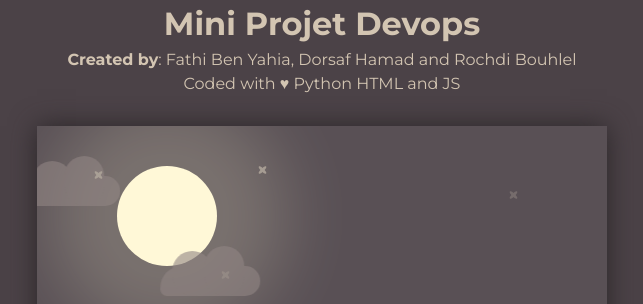
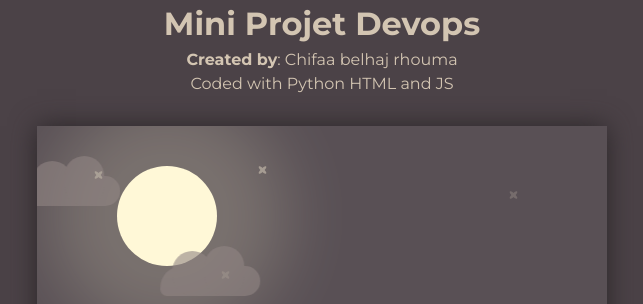
Before and after one commit to BELHAJ123/MiniProjetDevops, a Flask app: page / in a window 1280 px wide. Shown: the top 304 px of the page, without its empty margins (318-961 px from the left). Run offline with Flask 3, Linux system fonts and the light colour scheme.

Commit message:
Initial commit

```diff
--- a/templates/index.html
+++ b/templates/index.html
@@ -7,16 +7,15 @@
     <meta name="viewport" content="width=device-width, initial-scale=1.0">
     <link rel="stylesheet" href="{{ url_for('static', filename='styles.css') }}">
     <script src="{{ url_for('static', filename='script.js') }}"></script>
-    <title>Mon Projet Python</title>
+    <title>My Project Python</title>
 </head>
 
 <body>
 
     <div class="desc">
         <h1>Mini Projet Devops</h1>
-        <p><strong>Created by</strong>: <span>Fathi Ben Yahia</span>, <span> Dorsaf Hamad </span> and <span>Rochdi
-                Bouhlel </span></p>
-        <p>Coded with &hearts; Python HTML and JS</p>
+        <p><strong>Created by</strong>: <span>Chifaa belhaj rhouma</span></p>
+        <p>Coded with Python HTML and JS</p>
     </div>
 
     <div class="container">
```
